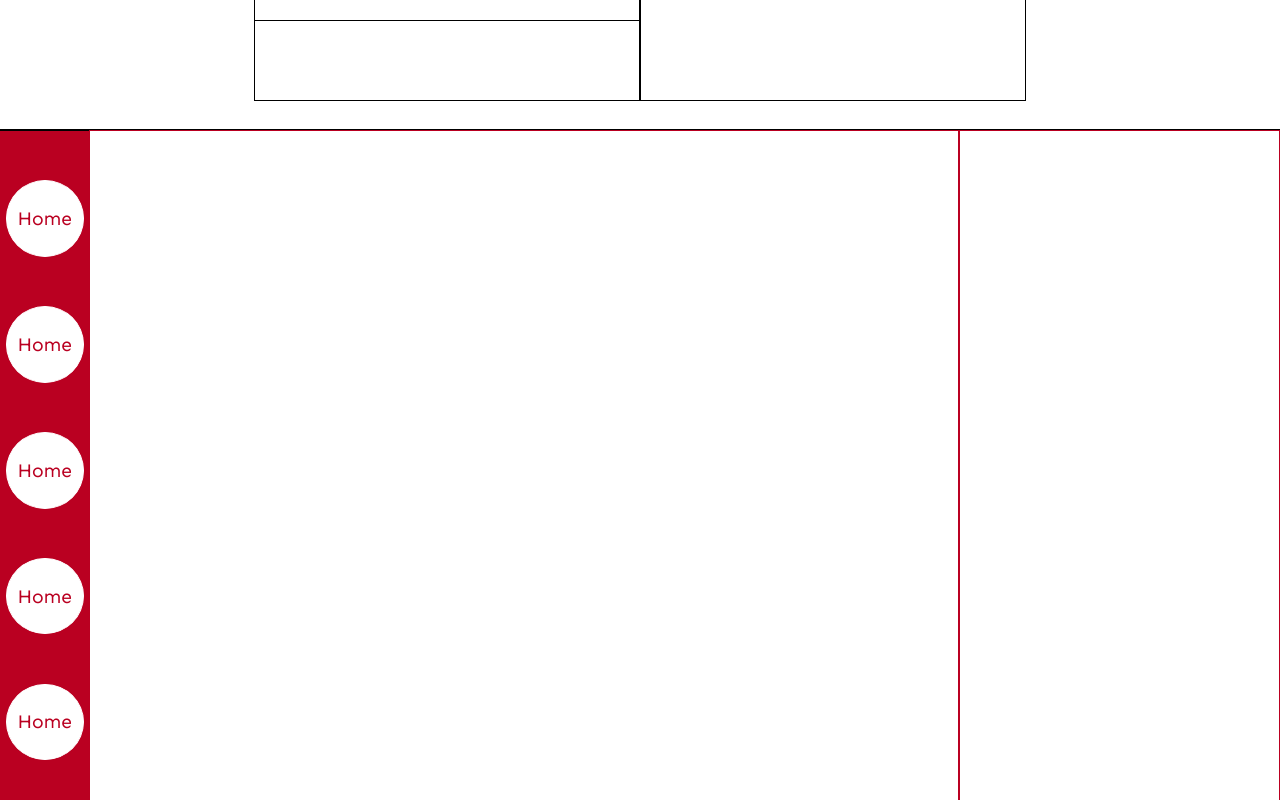
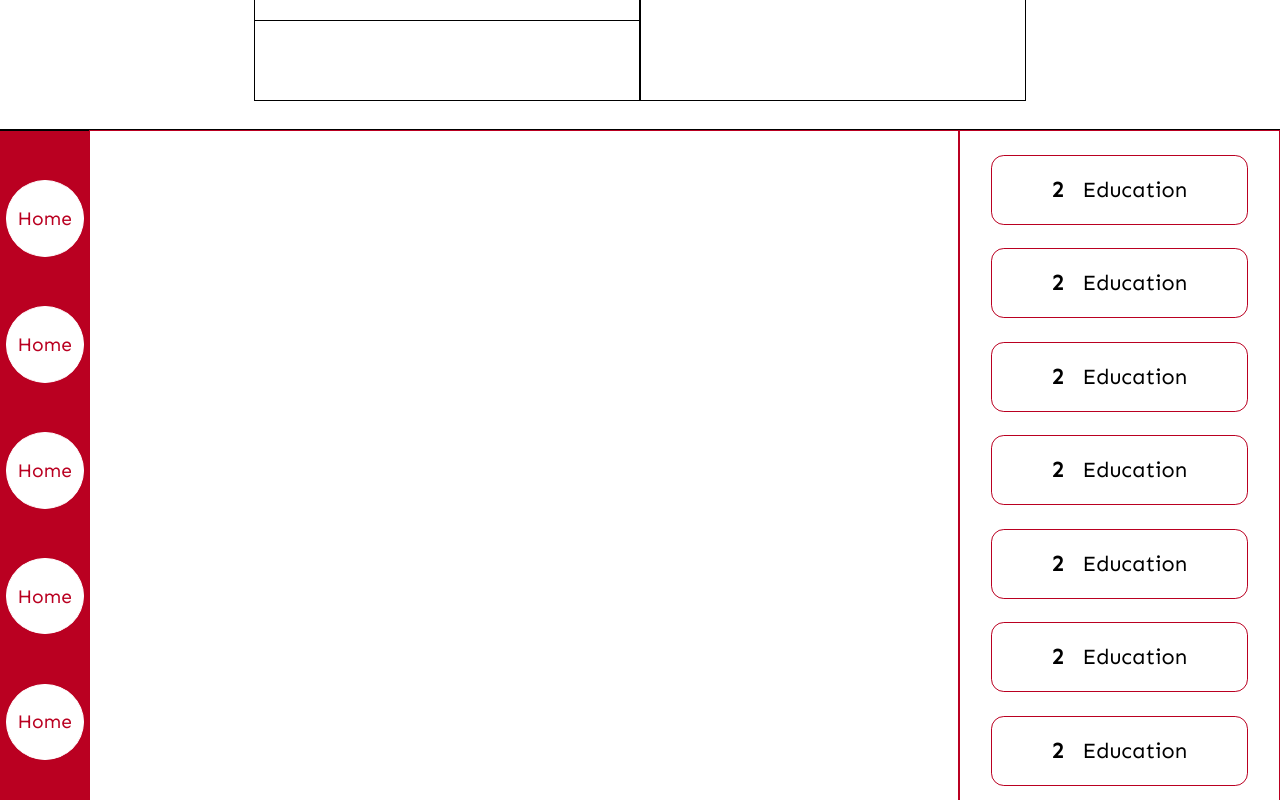
Before and after one commit to MokuaEnock/Kupid-frontend, a React (Create React App) app: page / in a window 1280 px wide. Shown: the part 1120-1920 px from the top of the page. Built offline with nearby package versions, Linux system fonts and the light colour scheme.

Commit message:
create form confirmation

```diff
--- a/src/App.css
+++ b/src/App.css
@@ -256,8 +256,23 @@ aside span {
     width: 25vw;
     height: 100%;
     border: thin solid #BA0021;
+    display: flex;
+    flex-direction: column;
+    justify-content: space-evenly;
+    align-items: center;
 }
 
+#userForm>div>span {
+    width: 80%;
+    height: 10%;
+    border: thin solid #BA0021;
+    display: flex;
+    flex-direction: row;
+    justify-content: center;
+    align-items: center;
+    border-radius: 1vw;
+    font-size: 1.7vw;
+}
 
 /* user ======================================== */
 
--- a/src/components/Pages/form/form.js
+++ b/src/components/Pages/form/form.js
@@ -5,7 +5,49 @@ export default function Form() {
     <section id="userForm">
       <Aside />
       <form></form>
-      <div></div>
+      <div>
+        <span>
+          <strong>2</strong>
+          &nbsp; &nbsp;
+          <p>Education</p>
+        </span>
+
+        <span>
+          <strong>2</strong>
+          &nbsp; &nbsp;
+          <p>Education</p>
+        </span>
+
+        <span>
+          <strong>2</strong>
+          &nbsp; &nbsp;
+          <p>Education</p>
+        </span>
+
+        <span>
+          <strong>2</strong>
+          &nbsp; &nbsp;
+          <p>Education</p>
+        </span>
+
+        <span>
+          <strong>2</strong>
+          &nbsp; &nbsp;
+          <p>Education</p>
+        </span>
+
+        <span>
+          <strong>2</strong>
+          &nbsp; &nbsp;
+          <p>Education</p>
+        </span>
+
+        <span>
+          <strong>2</strong>
+          &nbsp; &nbsp;
+          <p>Education</p>
+        </span>
+      </div>
     </section>
   );
 }
```
